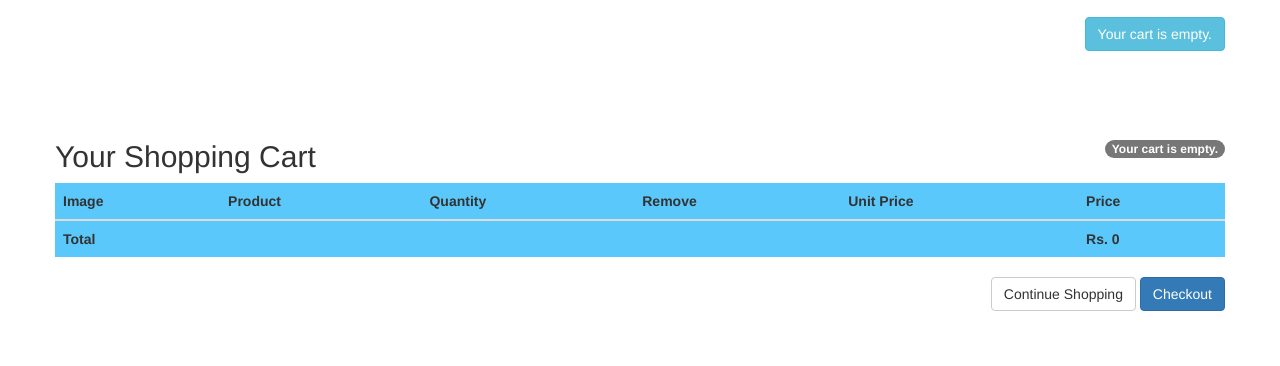
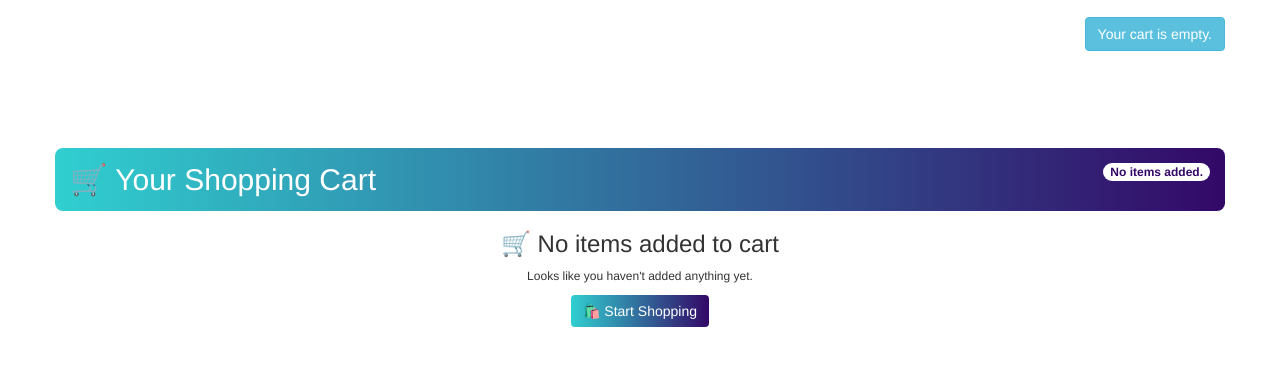
Before and after one commit to Priya04sharma/Optical_website, a Django app: page /cart in a window 1280 px wide. Shown: the part 51-417 px from the top of the page. Run offline with Django 3.2, Linux system fonts and the light colour scheme; some libraries are stand-ins or nearby versions.

Commit message:
cart/detail

```diff
--- a/ecommerce/cart/templates/cart/detail.html
+++ b/ecommerce/cart/templates/cart/detail.html
@@ -1,77 +1,96 @@
 {% extends 'shop/base.html' %}
 {% load static %}
+
 {% block title %}
     Your Shopping Cart
 {% endblock %}
 
-
 {% block content %}
-    <div class="container">
-        <div class="row" style="margin-top: 6%">
-        <h2>Your Shopping Cart
-            <span class="badge pull-right">
-                {% with totail_items=cart|length %}
-                    {% if cart|length > 0 %}
-                        My Shopping Order:
-                        <a href="{% url 'cart_detail' %}" style="color: #ffffff">
-                            {{ totail_items }} item {{ totail_items|pluralize }}, Rs. {{ cart.get_total_price }}
-                        </a>
+<div class="container" style="margin-top: 6%">
+    <div class="row">
+        <h2 style="color: white; background: linear-gradient(to right, #30CFD0, #330867); padding: 15px; border-radius: 8px;">
+            🛒 Your Shopping Cart
+            <span class="badge pull-right" style="background-color: #ffffff; color: #330867;">
+                {% with total_items=cart|length %}
+                    {% if total_items > 0 %}
+                        {{ total_items }} item{{ total_items|pluralize }}, Rs. {{ cart.get_total_price }}
                     {% else %}
-                        Your cart is empty.
+                        No items added.
                     {% endif %}
                 {% endwith %}
             </span>
         </h2>
-            <table class="table table-striped table-hover">
-                <thead style="background-color: #5AC8FA">
+
+        {% if cart|length > 0 %}
+        <table class="table mt-4">
+            <thead style="background: linear-gradient(to right, #30CFD0, #330867); color: white;">
                 <tr>
                     <th>Image</th>
                     <th>Product</th>
                     <th>Quantity</th>
                     <th>Remove</th>
                     <th>Unit Price</th>
-                        <th>Price</th>
+                    <th>Total</th>
                 </tr>
             </thead>
             <tbody>
                 {% for item in cart %}
-                    {% with product=item.product  %}
+                    {% with product=item.product %}
                     <tr>
                         <td>
-                                <a href="{{ product.get__absolute_url }}">
-                                    <img src="{% if product.image %} {{ product.image.url }} {% else %} {% static 'img/default.jpg' %} {% endif %}" alt="..." style="height: 130px; width: auto">
+                            <a href="{{ product.get_absolute_url }}">
+                                <img src="{% if product.image %}{{ product.image.url }}{% else %}{% static 'img/default.jpg' %}{% endif %}" alt="{{ product.name }}" style="height: 130px; width: auto;">
                             </a>
                         </td>
                         <td>{{ product.name }}</td>
                         <td>
                             <form action="{% url 'cart_add' product.id %}" method="post">
                                 {% csrf_token %}
-                                    {{ item.update_quantity_form.quantity }}
-                                    {{ item.update_quantity_form.update }}
-                                    <input type="submit" value="Update" class="btn btn-info">
+                                <div style="display: flex; align-items: center; gap: 6px;">
+                                    <input type="number" name="quantity" value="{{ item.quantity }}" min="1" max="{{ product.stock }}"
+                                           class="form-control form-control-sm"
+                                           style="width: 60px; height: 35px; padding: 5px; font-size: 1rem;">
+
+                                    <button type="submit"
+                                            class="btn btn-sm"
+                                            style="background-color: #30CFD0; color: white; height: 35px; width: 35px; padding: 0; font-size: 1.1rem; line-height: 1;">
+                                        +
+                                    </button>
+                                </div>
                             </form>
+
+
                         </td>
                         <td>
-
-                                <a href="{% url 'cart_remove' product.id %}">Remove</a>
+                            <a href="{% url 'cart_remove' product.id %}" class="btn btn-danger btn-sm">Remove</a>
                         </td>
                         <td>Rs. {{ item.price }}</td>
                         <td>Rs. {{ item.total_price }}</td>
                     </tr>
                     {% endwith %}
                 {% endfor %}
-                <tr style="background-color: #5AC8FA">
+                <tr style="background: linear-gradient(to right, #30CFD0, #330867); color: white;">
                     <td><b>Total</b></td>
                     <td colspan="4"></td>
-                    <td colspan="num"><b>Rs. {{ cart.get_total_price }}</b></td>
+                    <td><b>Rs. {{ cart.get_total_price }}</b></td>
                 </tr>
             </tbody>
         </table>
-            <p class="text-right">
-                <a href="{% url 'shop:product_list' %}" class="btn btn-default">Continue Shopping</a>
-                <a href="{% url 'orders:create' %}" class="btn btn-primary">Checkout</a>
+
+        <p class="text-right mt-4">
+            <a href="{% url 'shop:product_list' %}" class="btn btn-outline-secondary">🛍️ Continue Shopping</a>
+            <a href="{% url 'orders:create' %}" class="btn btn-primary" style="background: linear-gradient(to right, #30CFD0, #330867); border: none;">Checkout</a>
         </p>
 
+        {% else %}
+        <div class="text-center mt-5">
+            <h3>🛒 No items added to cart</h3>
+            <p style="font-size: 1.2rem;">Looks like you haven't added anything yet.</p>
+            <a href="{% url 'shop:product_list' %}" class="btn btn-primary mt-3" style="background: linear-gradient(to right, #30CFD0, #330867); border: none;">
+                🛍️ Start Shopping
+            </a>
+        </div>
+        {% endif %}
     </div>
 </div>
 {% endblock %}
--- a/ecommerce/orders/templates/orders/order/created.html
+++ b/ecommerce/orders/templates/orders/order/created.html
@@ -40,7 +40,7 @@
 
     .btn-back-home {
         margin-top: 2rem;
-        background-color: #007bff;
+        background: linear-gradient(to right, #30CFD0, #330867);
         color: white;
         padding: 0.7rem 2rem;
         border-radius: 8px;
```
Also changed, not shown: ecommerce/orders/templates/orders/order/create.html (+11 -3 lines), ecommerce/db.sqlite3. Lines whose indentation alone changed are shown as unchanged.
